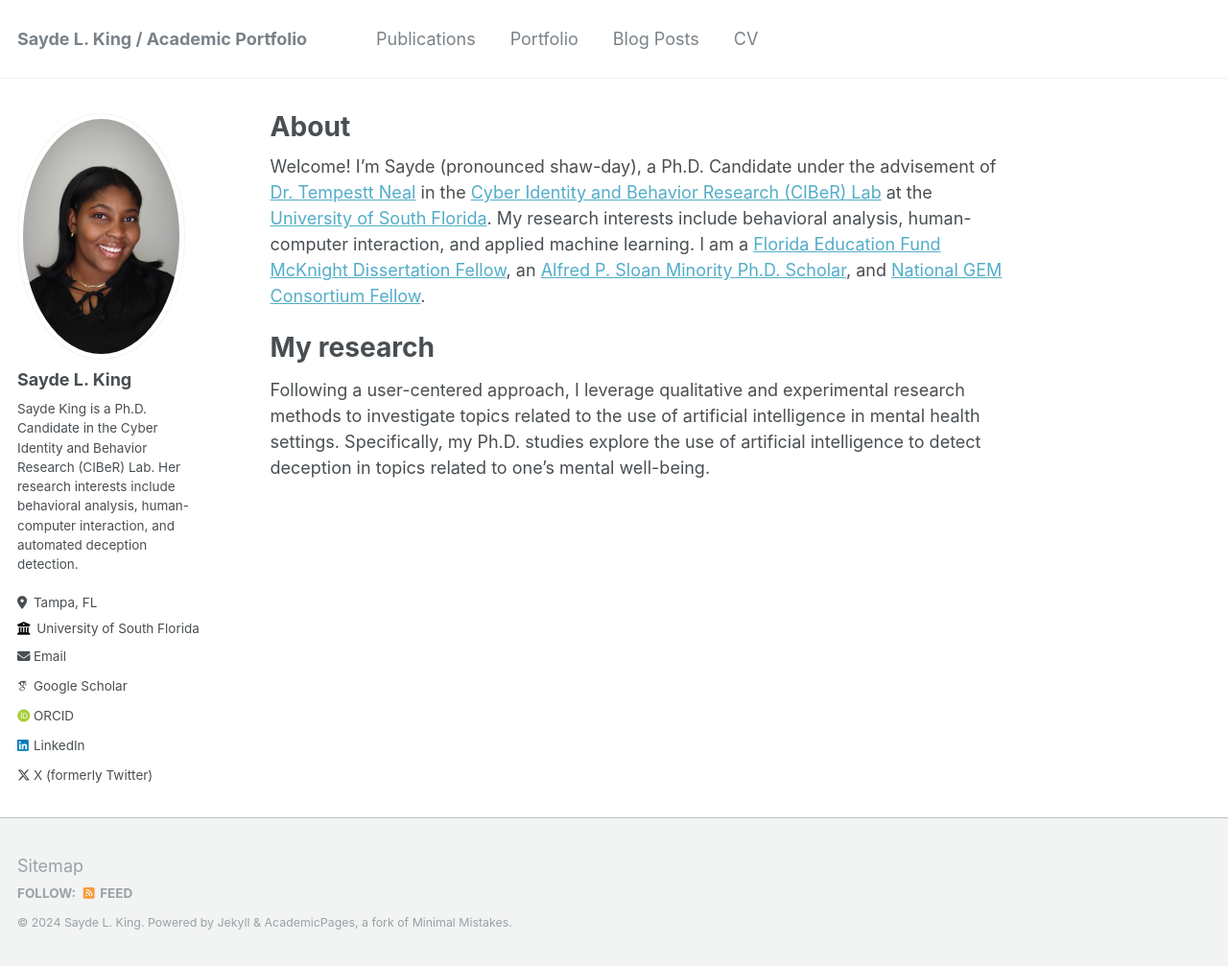
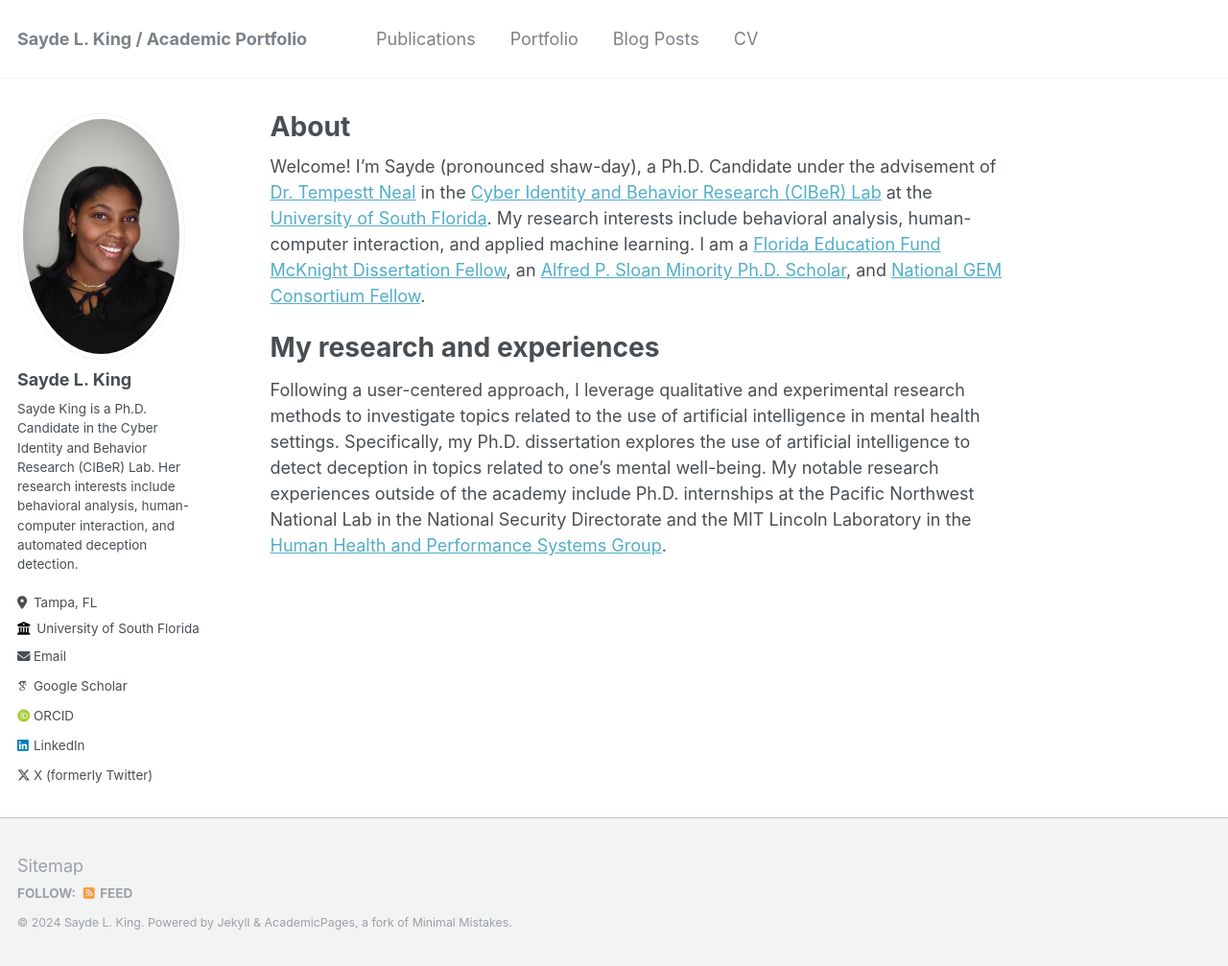
Before and after one commit to saydeking/saydeking.github.io, a Jekyll site: the page built from _pages/about.md, in a window 1280 px wide and 1007 px high. Shown: the whole window at 96% size. Built offline with Jekyll 4.4.1, drawn with Linux system fonts in a browser that asks for light colours; some web fonts are replaced.

Commit message:
Update about.md

```diff
--- a/_pages/about.md
+++ b/_pages/about.md
@@ -9,6 +9,6 @@ redirect_from:
 
 Welcome! I'm Sayde (pronounced shaw-day), a Ph.D. Candidate under the advisement of [Dr. Tempestt Neal](https://tempestt-neal.github.io/web/) in the [Cyber Identity and Behavior Research (CIBeR) Lab](https://tempestt-neal.github.io/web/research.html#team) at the [University of South Florida](https://www.usf.edu/engineering/cse/). My research interests include behavioral analysis, human-computer interaction, and applied machine learning. I am a [Florida Education Fund McKnight Dissertation Fellow](https://www.fefonline.org/df.html), an [Alfred P. Sloan Minority Ph.D. Scholar](https://www.nacme.org/engage-graduate), and [National GEM Consortium Fellow](https://www.gemfellowship.org/gem-fellowship-program/).
 
-**My research**
-===
-Following a user-centered approach, I leverage qualitative and experimental research methods to investigate topics related to the use of artificial intelligence in mental health settings. Specifically, my Ph.D. studies explore the use of artificial intelligence to detect deception in topics related to one's mental well-being.
+My research and experiences
+======
+Following a user-centered approach, I leverage qualitative and experimental research methods to investigate topics related to the use of artificial intelligence in mental health settings. Specifically, my Ph.D. dissertation explores the use of artificial intelligence to detect deception in topics related to one's mental well-being. My notable research experiences outside of the academy include Ph.D. internships at the Pacific Northwest National Lab in the National Security Directorate and the MIT Lincoln Laboratory in the [Human Health and Performance Systems Group](https://www.ll.mit.edu/r-d/biotechnology-and-human-systems/human-health-and-performance-systems).
```
